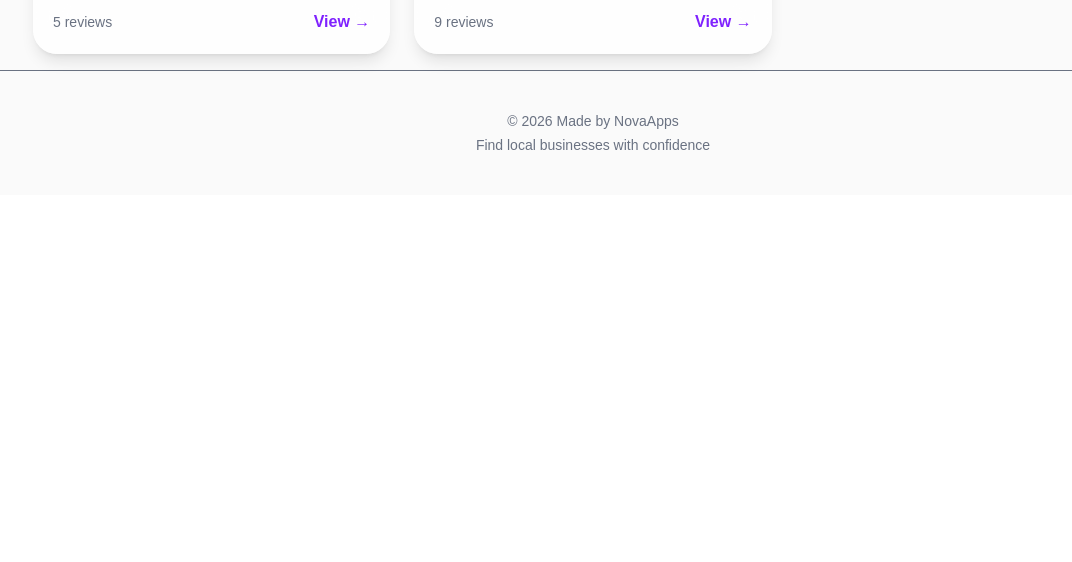
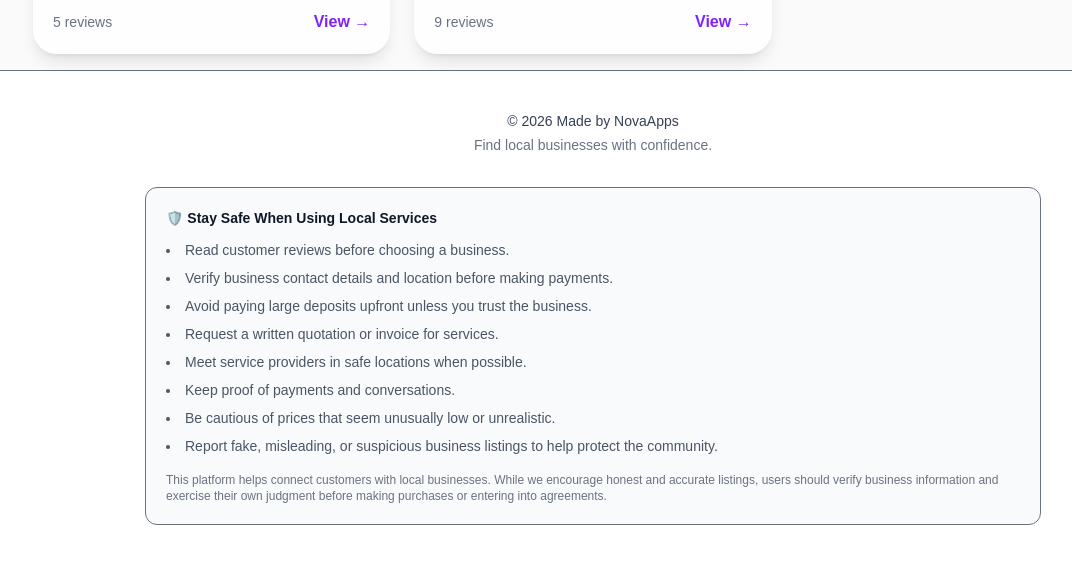
Before and after one commit to Banele-stack/cosmobusiness, a Next.js app: page / in a window 1280 px wide. Shown: the part 1787-2349 px from the top of the page, without its empty margins (47-1119 px from the left). Before the commit the page ends 1982 px from the top, so only its background shows below. Built offline with nearby package versions, Linux system fonts and the light colour scheme.

Commit message:
Add files via upload

```diff
--- a/app/components/Footer.tsx
+++ b/app/components/Footer.tsx
@@ -1,8 +1,37 @@
+
 export default function Footer() {
   return (
-    <footer className="border-t py-10 text-center text-sm text-gray-500 slide-up">
-      <p>© {new Date().getFullYear()} Made by NovaApps</p>
-      <p className="mt-1">Find local businesses with confidence</p>
+    <footer className="border-t py-10 px-6 text-center text-sm text-gray-500 bg-white slide-up">
+      <div className="max-w-4xl mx-auto">
+        <p className="font-medium text-gray-700">
+          © {new Date().getFullYear()} Made by NovaApps
+        </p>
+        <p className="mt-1">Find local businesses with confidence.</p>
+
+        <div className="mt-8 rounded-xl border bg-gray-50 p-5 text-left">
+          <h3 className="mb-3 font-semibold text-gray-900">
+            🛡️ Stay Safe When Using Local Services
+          </h3>
+
+          <ul className="list-inside list-disc space-y-2 text-gray-600">
+            <li>Read customer reviews before choosing a business.</li>
+            <li>Verify business contact details and location before making payments.</li>
+            <li>Avoid paying large deposits upfront unless you trust the business.</li>
+            <li>Request a written quotation or invoice for services.</li>
+            <li>Meet service providers in safe locations when possible.</li>
+            <li>Keep proof of payments and conversations.</li>
+            <li>Be cautious of prices that seem unusually low or unrealistic.</li>
+            <li>Report fake, misleading, or suspicious business listings to help protect the community.</li>
+          </ul>
+
+          <p className="mt-4 text-xs text-gray-500">
+            This platform helps connect customers with local businesses. While
+            we encourage honest and accurate listings, users should verify
+            business information and exercise their own judgment before making
+            purchases or entering into agreements.
+          </p>
+        </div>
+      </div>
     </footer>
   );
 }
```
